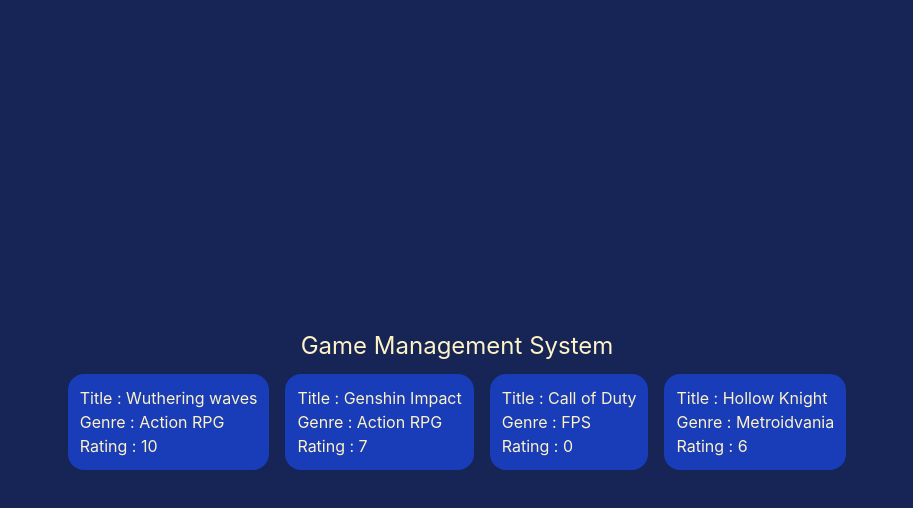
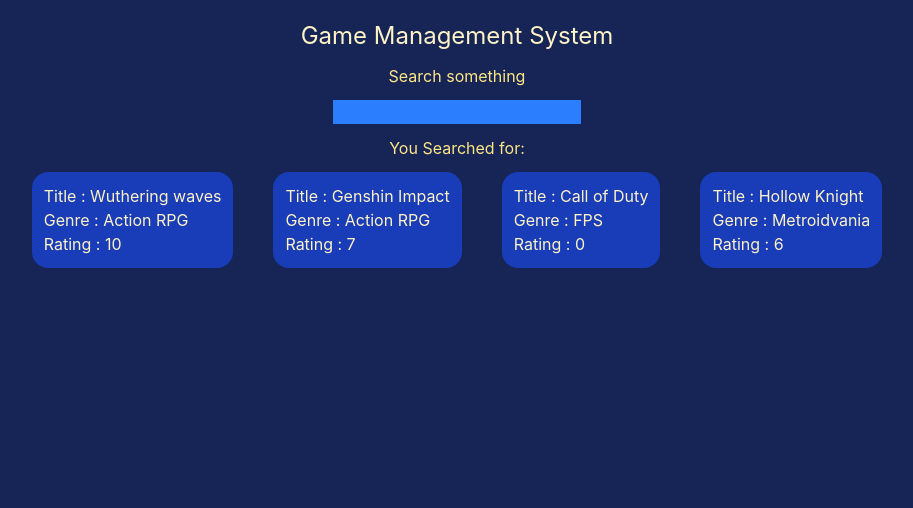
Before and after one commit to Marko-Pavlovic-at/game-management-system, a React (Vite) app: page / in a window 1280 px wide. Shown: the top 508 px of the page, without its empty margins (183-1096 px from the left). Built offline with nearby package versions, Linux system fonts and the light colour scheme.

Commit message:
made search for array

```diff
--- a/src/App.tsx
+++ b/src/App.tsx
@@ -1,19 +1,34 @@
 import GameCard from "./components/GameCard";
-
+import { useState } from "react";
 function App() {
+  const [search, setSearch] = useState("");
   const games = [
     { id: 1, title: "Wuthering waves", genre: "Action RPG", rating: 10 },
     { id: 2, title: "Genshin Impact", genre: "Action RPG", rating: 7 },
     { id: 3, title: "Call of Duty", genre: "FPS", rating: 0 },
     { id: 4, title: "Hollow Knight", genre: "Metroidvania", rating: 6 },
   ];
+  const filteredGames = games.filter((game) =>
+    game.title.toLowerCase().includes(search.toLocaleLowerCase()),
+  );
 
   return (
-    <div className="bg-blue-950 min-h-screen flex flex-col gap-3 justify-center items-center ">
+    <div className="bg-blue-950 min-h-screen flex flex-col gap-3 p-5 items-center ">
       <h1 className="text-2xl text-amber-100">Game Management System</h1>
-
-      <div className="flex flex-wrap justify-center gap-4 text-amber-100">
-        {games.map((game) => (
+      <label className="text-amber-200" htmlFor="searchbar">
+        Search something
+      </label>
+      <input
+        className="text-amber-200 bg-blue-500"
+        type="text"
+        name="searchbar"
+        id="searchbar"
+        value={search}
+        onChange={(e) => setSearch(e.target.value)}
+      />
+      <p className="text-amber-200">You Searched for: {search}</p>
+      <div className="flex flex-wrap justify-center gap-10 items-center text-amber-100">
+        {filteredGames.map((game) => (
           <GameCard
             title={game.title}
             genre={game.genre}
```
Also changed, not shown: 1 other file (tests, documents, lock files or other folders).
